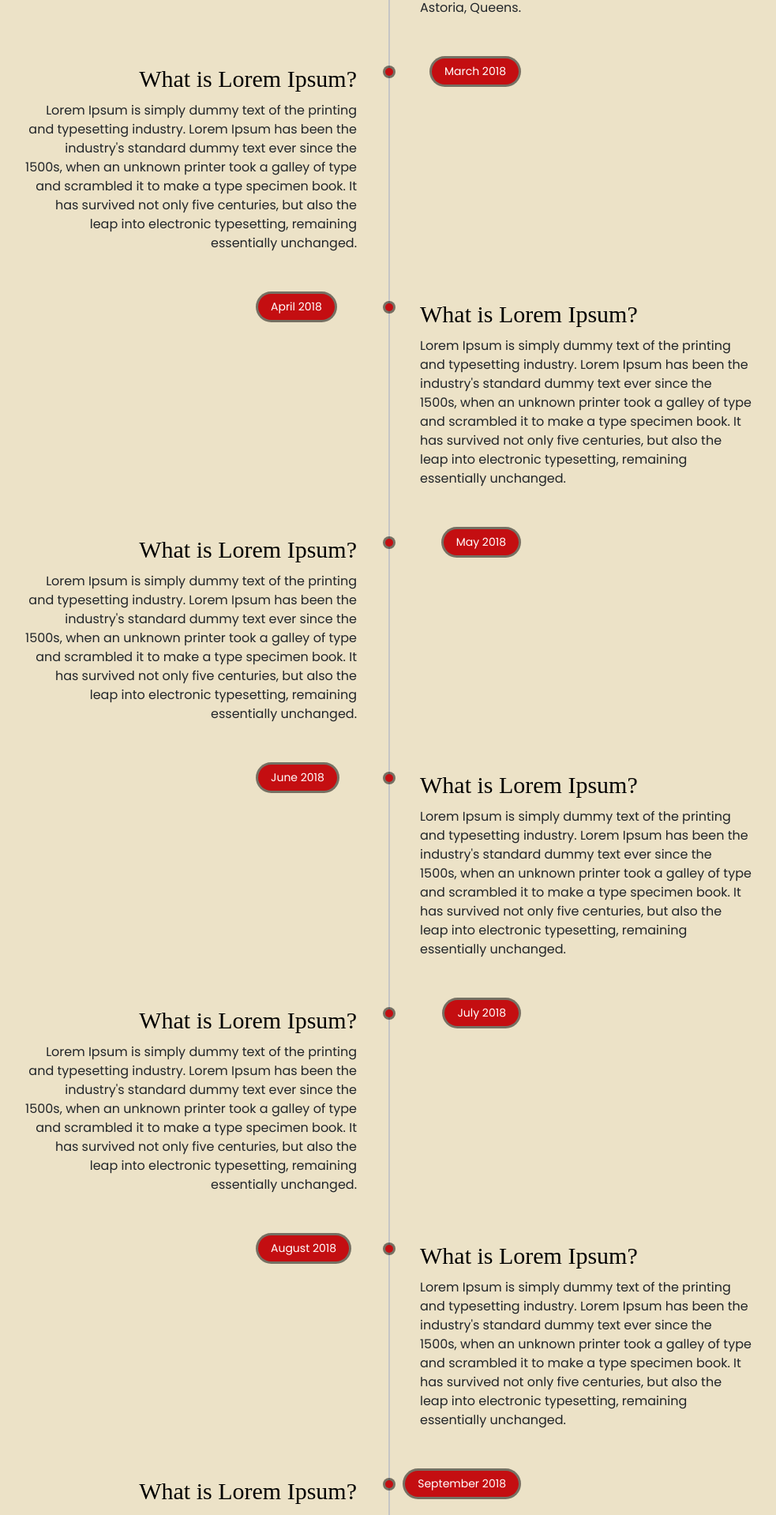
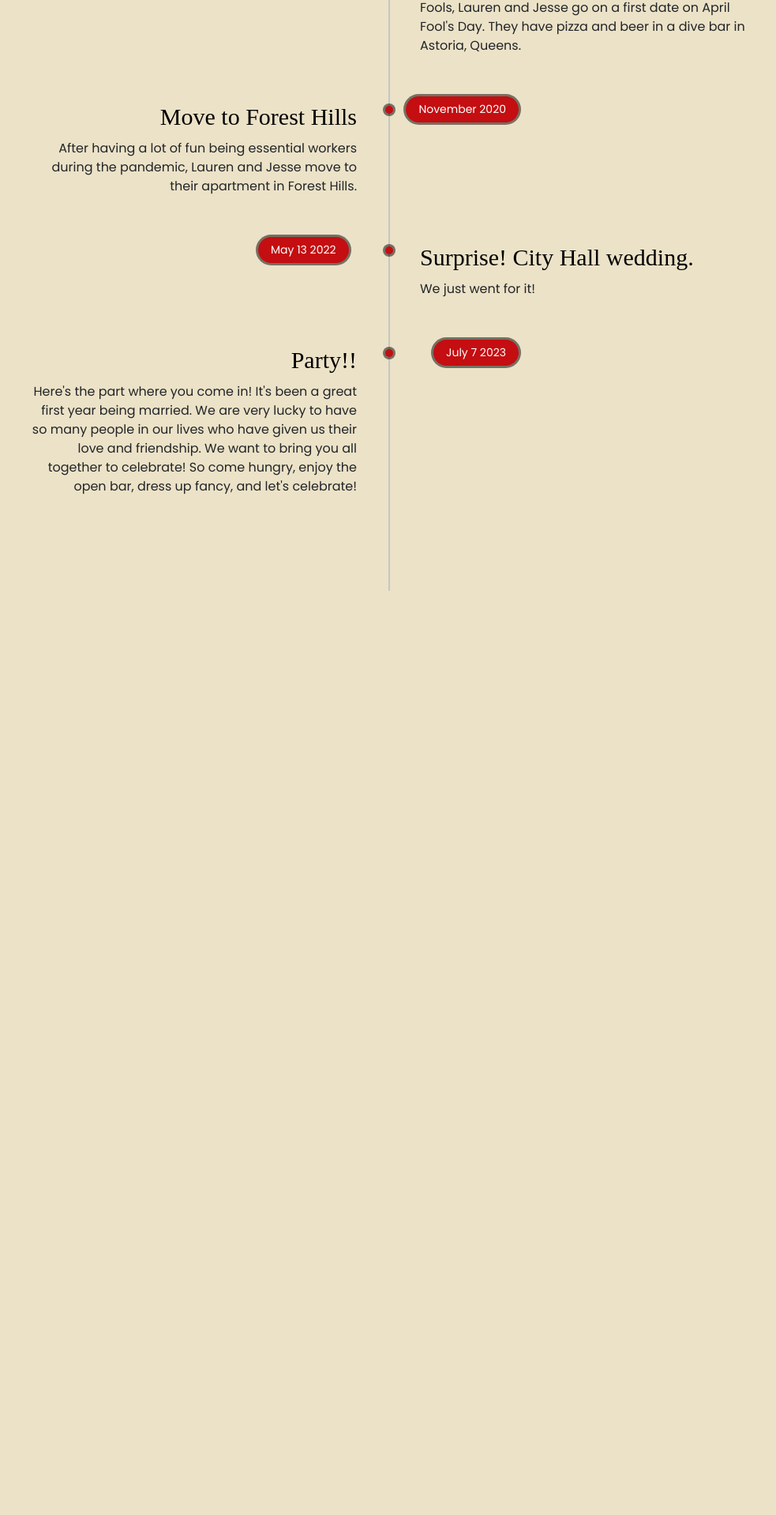
Before and after one commit to laurenpowers20/wedding-website, a React (Create React App) app: page /ourstory in a window 1280 px wide. Shown: the part 658-2576 px from the top of the page at 79% size, without its empty margins (148-1131 px from the left). After the commit the page ends 1416 px from the top, so only its background shows below. Built offline with nearby package versions, Linux system fonts and the light colour scheme; a web font is replaced by a local one.

Commit message:
add to our story and adjust a few styling elements

```diff
--- a/src/App.css
+++ b/src/App.css
@@ -15,6 +15,11 @@ h1 {
   font-family: "Miltonian Tattoo", cursive;
   font-size: 60px;
 }
+
+.location-date-time {
+  font-family: "Poppins", sans-serif;
+}
+
 h2,
 h3 {
   font-family: "Poppins", sans-serif;
@@ -47,8 +52,6 @@ h3 {
     padding-left: 15px;
     padding-right: 15px;
   }
-
-
 
   h1 {
     margin: auto;
--- a/src/Components/Hamburger.jsx
+++ b/src/Components/Hamburger.jsx
@@ -141,6 +141,12 @@ function Hamburger() {
               FAQs
             </ItemLink>
           </li>
+
+          <li>
+            <ItemLink onClick={handleClick} to="/ourstory">
+              Our Story
+            </ItemLink>
+          </li>
         </List>
       </Navigation>
     </>
--- a/src/Screens/Location.jsx
+++ b/src/Screens/Location.jsx
@@ -26,11 +26,13 @@ function Location() {
           iteration="1"
           fillMode="none"
         >
-         <a href="https://captainbills.com/" target="_blank" rel="noreferrer"><img
-            src={bay}
-            className="location-bayview"
-            alt="bayview house logo"
-          /> </a>
+          <a href="https://captainbills.com/" target="_blank" rel="noreferrer">
+            <img
+              src={bay}
+              className="location-bayview"
+              alt="bayview house logo"
+            />{" "}
+          </a>
         </MovingComponent>
 
         <MovingComponent
@@ -43,8 +45,8 @@ function Location() {
           fillMode="none"
         >
           <h2>122 Ocean Ave, Bay Shore, NY 11706</h2>
-          <h3>Friday July 7th, 2023</h3>
-          <h3>5:30PM</h3>
+          <h3 className="location-date-time">Friday July 7th, 2023</h3>
+          <h3 className="location-date-time">5:30PM</h3>
         </MovingComponent>
       </main>
     </>
--- a/src/Screens/Story.jsx
+++ b/src/Screens/Story.jsx
@@ -50,8 +50,10 @@ function Story() {
                 <h3>We got set up</h3>
                 <p>
                   Sisters, Tracy and Dez decided to set up their two friends on
-                  a date. Jesse calls Lauren to ask her out and she ignores it
-                  because it's probably a scam likely.
+                  a date. They met at a party once but Jesse doesn't remember
+                  Lauren. Jesse calls Lauren anyway to ask her out and she
+                  ignores it because it's probably a scam likely. He left a
+                  voicemail, though.
                 </p>
               </div>
               <div className="time">
@@ -75,183 +77,44 @@ function Story() {
 
             <li>
               <div className="content">
-                <h3>What is Lorem Ipsum?</h3>
+                <h3>Move to Forest Hills</h3>
                 <p>
-                  Lorem Ipsum is simply dummy text of the printing and
-                  typesetting industry. Lorem Ipsum has been the industry's
-                  standard dummy text ever since the 1500s, when an unknown
-                  printer took a galley of type and scrambled it to make a type
-                  specimen book. It has survived not only five centuries, but
-                  also the leap into electronic typesetting, remaining
-                  essentially unchanged.{" "}
+                  After having a lot of fun being essential workers during the
+                  pandemic, Lauren and Jesse move to their apartment in Forest
+                  Hills.
                 </p>
               </div>
               <div className="time">
-                <h4>March 2018</h4>
+                <h4>November 2020</h4>
               </div>
             </li>
 
             <li>
               <div className="content">
-                <h3>What is Lorem Ipsum?</h3>
-                <p>
-                  Lorem Ipsum is simply dummy text of the printing and
-                  typesetting industry. Lorem Ipsum has been the industry's
-                  standard dummy text ever since the 1500s, when an unknown
-                  printer took a galley of type and scrambled it to make a type
-                  specimen book. It has survived not only five centuries, but
-                  also the leap into electronic typesetting, remaining
-                  essentially unchanged.{" "}
-                </p>
+                <h3>Surprise! City Hall wedding.</h3>
+                <p>We just went for it! </p>
               </div>
               <div className="time">
-                <h4>April 2018</h4>
+                <h4>May 13 2022</h4>
               </div>
             </li>
 
             <li>
               <div className="content">
-                <h3>What is Lorem Ipsum?</h3>
+                <h3>Party!!</h3>
                 <p>
-                  Lorem Ipsum is simply dummy text of the printing and
-                  typesetting industry. Lorem Ipsum has been the industry's
-                  standard dummy text ever since the 1500s, when an unknown
-                  printer took a galley of type and scrambled it to make a type
-                  specimen book. It has survived not only five centuries, but
-                  also the leap into electronic typesetting, remaining
-                  essentially unchanged.{" "}
+                  Here's the part where you come in! It's been a great first
+                  year being married. We are very lucky to have so many people
+                  in our lives who have given us their love and friendship. We
+                  want to bring you all together to celebrate! So come hungry,
+                  enjoy the open bar, dress up fancy, and let's celebrate!{" "}
                 </p>
               </div>
               <div className="time">
-                <h4>May 2018</h4>
+                <h4>July 7 2023</h4>
               </div>
             </li>
 
-            <li>
-              <div className="content">
-                <h3>What is Lorem Ipsum?</h3>
-                <p>
-                  Lorem Ipsum is simply dummy text of the printing and
-                  typesetting industry. Lorem Ipsum has been the industry's
-                  standard dummy text ever since the 1500s, when an unknown
-                  printer took a galley of type and scrambled it to make a type
-                  specimen book. It has survived not only five centuries, but
-                  also the leap into electronic typesetting, remaining
-                  essentially unchanged.{" "}
-                </p>
-              </div>
-              <div className="time">
-                <h4>June 2018</h4>
-              </div>
-            </li>
-
-            <li>
-              <div className="content">
-                <h3>What is Lorem Ipsum?</h3>
-                <p>
-                  Lorem Ipsum is simply dummy text of the printing and
-                  typesetting industry. Lorem Ipsum has been the industry's
-                  standard dummy text ever since the 1500s, when an unknown
-                  printer took a galley of type and scrambled it to make a type
-                  specimen book. It has survived not only five centuries, but
-                  also the leap into electronic typesetting, remaining
-                  essentially unchanged.{" "}
-                </p>
-              </div>
-              <div className="time">
-                <h4>July 2018</h4>
-              </div>
-            </li>
-
-            <li>
-              <div className="content">
-                <h3>What is Lorem Ipsum?</h3>
-                <p>
-                  Lorem Ipsum is simply dummy text of the printing and
-                  typesetting industry. Lorem Ipsum has been the industry's
-                  standard dummy text ever since the 1500s, when an unknown
-                  printer took a galley of type and scrambled it to make a type
-                  specimen book. It has survived not only five centuries, but
-                  also the leap into electronic typesetting, remaining
-                  essentially unchanged.{" "}
-                </p>
-              </div>
-              <div className="time">
-                <h4>August 2018</h4>
-              </div>
-            </li>
-
-            <li>
-              <div className="content">
-                <h3>What is Lorem Ipsum?</h3>
-                <p>
-                  Lorem Ipsum is simply dummy text of the printing and
-                  typesetting industry. Lorem Ipsum has been the industry's
-                  standard dummy text ever since the 1500s, when an unknown
-                  printer took a galley of type and scrambled it to make a type
-                  specimen book. It has survived not only five centuries, but
-                  also the leap into electronic typesetting, remaining
-                  essentially unchanged.{" "}
-                </p>
-              </div>
-              <div className="time">
-                <h4>September 2018</h4>
-              </div>
-            </li>
-
-            <li>
-              <div className="content">
-                <h3>What is Lorem Ipsum?</h3>
-                <p>
-                  Lorem Ipsum is simply dummy text of the printing and
-                  typesetting industry. Lorem Ipsum has been the industry's
-                  standard dummy text ever since the 1500s, when an unknown
-                  printer took a galley of type and scrambled it to make a type
-                  specimen book. It has survived not only five centuries, but
-                  also the leap into electronic typesetting, remaining
-                  essentially unchanged.{" "}
-                </p>
-              </div>
-              <div className="time">
-                <h4>October 2018</h4>
-              </div>
-            </li>
-
-            <li>
-              <div className="content">
-                <h3>What is Lorem Ipsum?</h3>
-                <p>
-                  Lorem Ipsum is simply dummy text of the printing and
-                  typesetting industry. Lorem Ipsum has been the industry's
-                  standard dummy text ever since the 1500s, when an unknown
-                  printer took a galley of type and scrambled it to make a type
-                  specimen book. It has survived not only five centuries, but
-                  also the leap into electronic typesetting, remaining
-                  essentially unchanged.{" "}
-                </p>
-              </div>
-              <div className="time">
-                <h4>November 2018</h4>
-              </div>
-            </li>
-
-            <li>
-              <div className="content">
-                <h3>What is Lorem Ipsum?</h3>
-                <p>
-                  Lorem Ipsum is simply dummy text of the printing and
-                  typesetting industry. Lorem Ipsum has been the industry's
-                  standard dummy text ever since the 1500s, when an unknown
-                  printer took a galley of type and scrambled it to make a type
-                  specimen book. It has survived not only five centuries, but
-                  also the leap into electronic typesetting, remaining
-                  essentially unchanged.{" "}
-                </p>
-              </div>
-              <div className="time">
-                <h4>December 2018</h4>
-              </div>
-            </li>
             <div className="bottom"></div>
           </ul>
         </div>
--- a/src/Screens/Travel.jsx
+++ b/src/Screens/Travel.jsx
@@ -3,12 +3,14 @@ import { Link } from "react-router-dom";
 function Travel() {
   return (
     <>
+      <main>
         <h1>Travel & Stay</h1>
         <p>More coming soon.</p>
         <p>I promise I'm on it!</p>
         <h2>
           <Link to="/faq">Back</Link>
         </h2>
+      </main>
     </>
   );
 }
```
Lines whose indentation alone changed are shown as unchanged.
